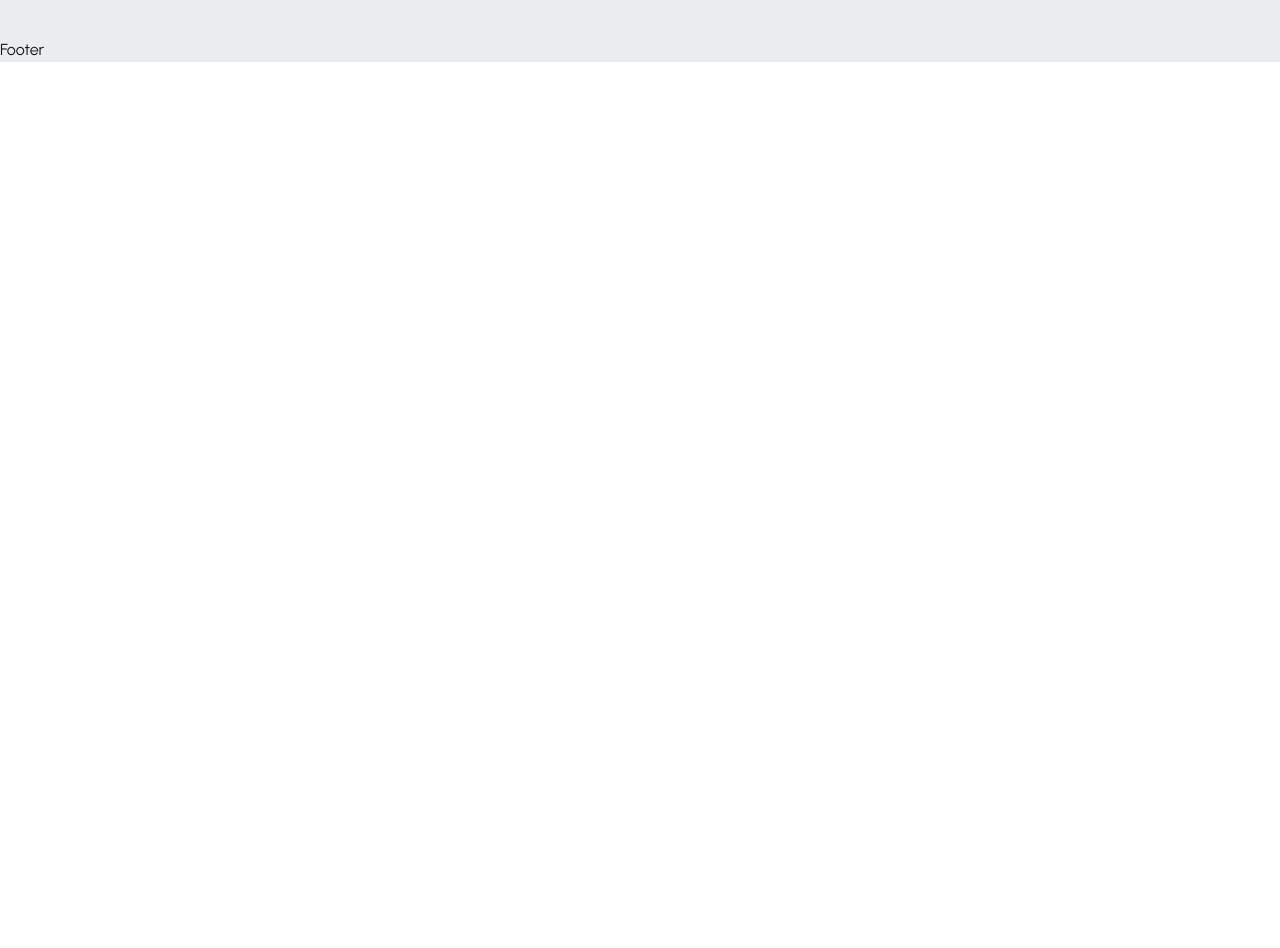
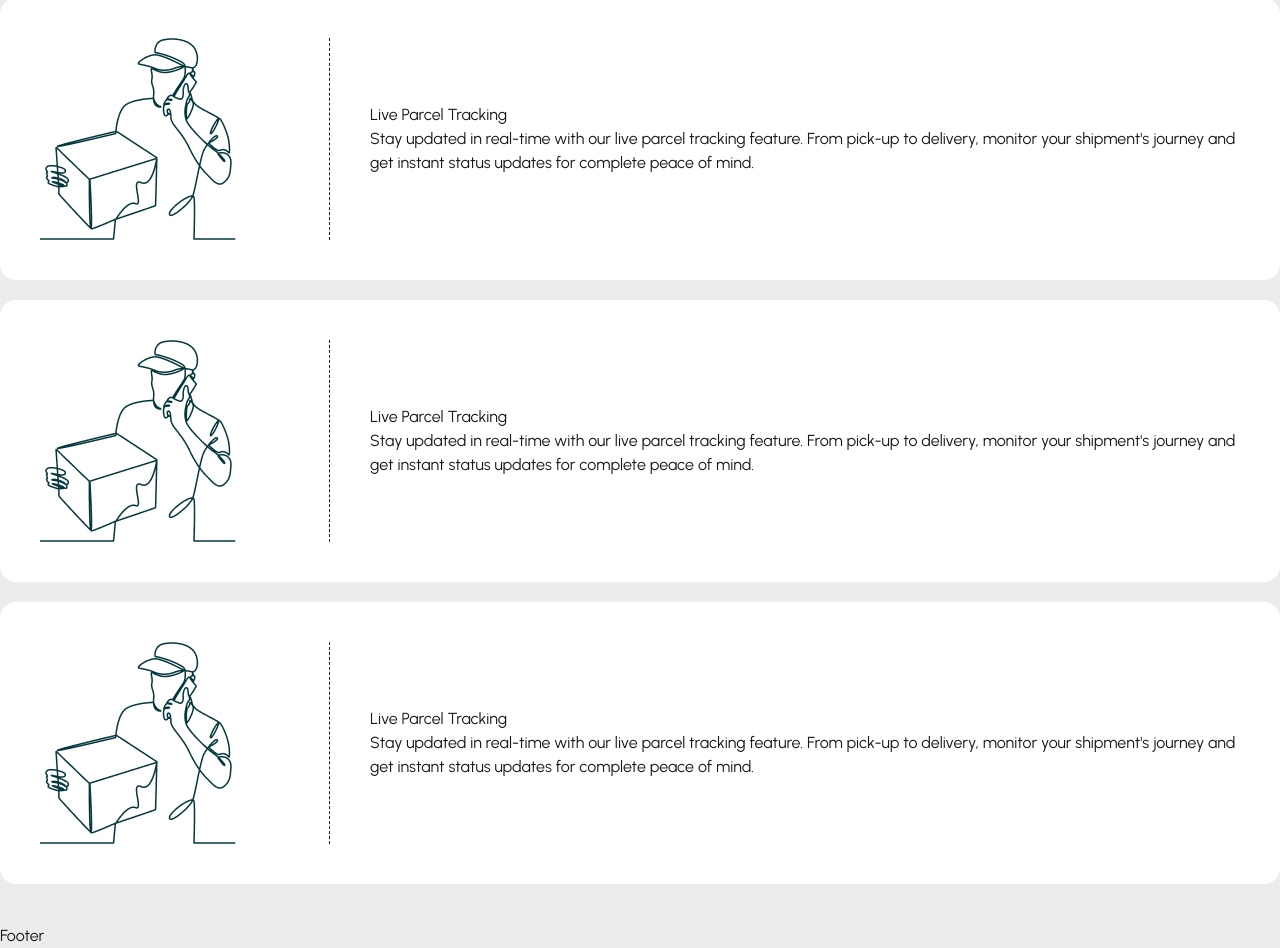
Before and after one commit to Nur-Nayeem/ZapShiftDeliveryWebApp, a React (Vite) app: page / in a window 1280 px wide. Shown: the part 2157-3105 px from the top of the page. Before the commit the page ends 2219 px from the top, so only its background shows below. Built offline with nearby package versions, Linux system fonts and the light colour scheme.

Commit message:
added process comoponent

```diff
--- /dev/null
+++ b/src/components/ProcessSection/ProcessSection.jsx
@@ -0,0 +1,49 @@
+import React from "react";
+import safeDelivery from "../../assets/safe-delivery.png";
+const ProcessSection = () => {
+  return (
+    <div className="space-y-5">
+      <div className="flex flex-col sm:flex-row  items-center gap-10 p-10 rounded-2xl bg-white">
+        <figure className="border-r border-dashed sm:w-1/4">
+          <img src={safeDelivery} alt="safeDelivery" className="" />
+        </figure>
+        <div className=" sm:w-3/4 ">
+          <h4>Live Parcel Tracking</h4>
+          <p>
+            Stay updated in real-time with our live parcel tracking feature.
+            From pick-up to delivery, monitor your shipment's journey and get
+            instant status updates for complete peace of mind.
+          </p>
+        </div>
+      </div>
+      <div className="flex flex-col sm:flex-row items-center gap-10 p-10 rounded-2xl bg-white">
+        <figure className="border-r border-dashed sm:w-1/4">
+          <img src={safeDelivery} alt="safeDelivery" className="" />
+        </figure>
+        <div className="sm:w-3/4">
+          <h4>Live Parcel Tracking</h4>
+          <p>
+            Stay updated in real-time with our live parcel tracking feature.
+            From pick-up to delivery, monitor your shipment's journey and get
+            instant status updates for complete peace of mind.
+          </p>
+        </div>
+      </div>
+      <div className="flex flex-col sm:flex-row items-center gap-10 p-10 rounded-2xl bg-white">
+        <figure className="border-r border-dashed sm:w-1/4">
+          <img src={safeDelivery} alt="safeDelivery" className="" />
+        </figure>
+        <div className="sm:w-3/4">
+          <h4>Live Parcel Tracking</h4>
+          <p>
+            Stay updated in real-time with our live parcel tracking feature.
+            From pick-up to delivery, monitor your shipment's journey and get
+            instant status updates for complete peace of mind.
+          </p>
+        </div>
+      </div>
+    </div>
+  );
+};
+
+export default ProcessSection;
--- a/src/pages/Home/Home.jsx
+++ b/src/pages/Home/Home.jsx
@@ -3,6 +3,7 @@ import HeroSlider from "../../components/banner/carosal";
 import HowItworks from "../../components/HowItWorks/HowItworks";
 import OurServices from "../../components/OurServeice/OurServices";
 import PartnerBrands from "../../components/PerterBrands/PartnerBrands";
+import ProcessSection from "../../components/ProcessSection/ProcessSection";
 
 const HomePage = () => {
   return (
@@ -11,6 +12,7 @@ const HomePage = () => {
       <HowItworks />
       <OurServices />
       <PartnerBrands />
+      <ProcessSection />
     </div>
   );
 };
```
Also changed, not shown: src/assets/safe-delivery.png (added).
